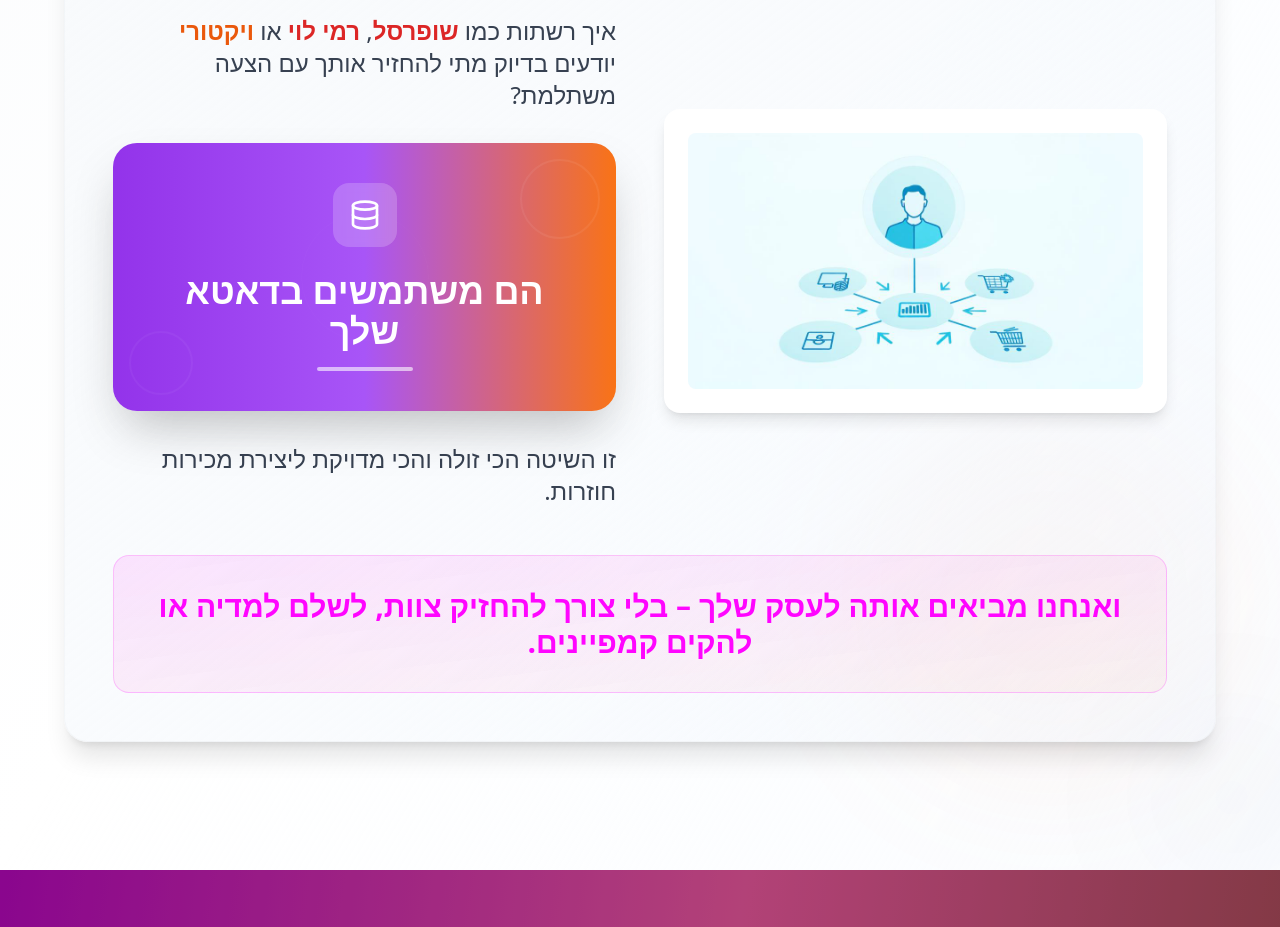
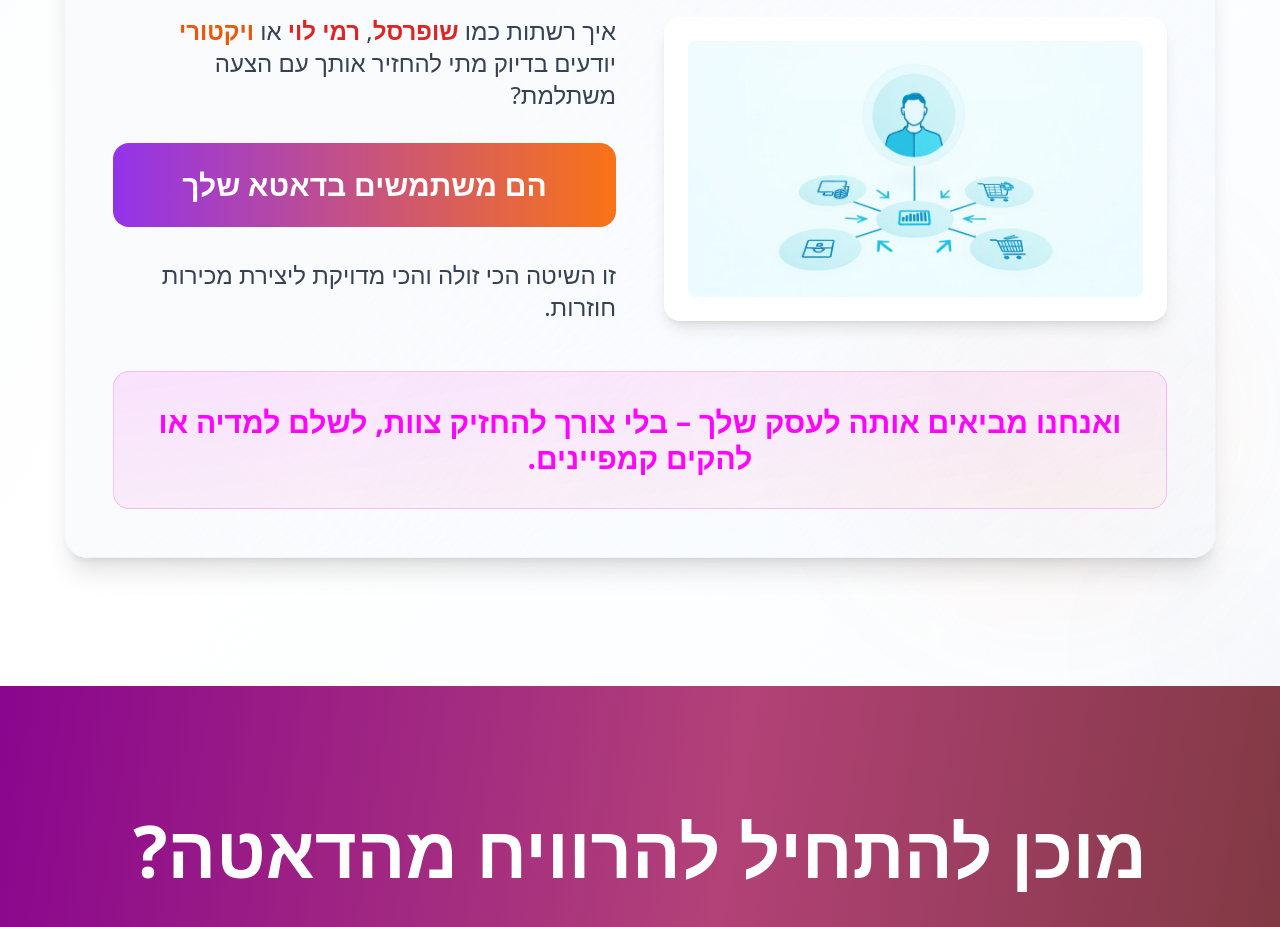
Before and after one commit to rotem-ziv21/data-to-dollars-flow, a React (Vite) app: page / in a window 1280 px wide. Shown: the part 5900-6827 px from the top of the page. Built offline with nearby package versions, Linux system fonts and the light colour scheme.

Commit message:
Refactor and simplify design
Reduce size and redesign the block for a simpler appearance.

```diff
--- a/src/pages/Index.tsx
+++ b/src/pages/Index.tsx
@@ -978,46 +978,13 @@ export default function Index() {
                   </p>
 
                   <motion.div
-                    className="relative bg-gradient-to-r from-purple-600 via-purple-500 to-orange-500 rounded-3xl p-10 text-center shadow-2xl overflow-hidden"
-                    whileHover={{ scale: 1.02, y: -5 }}
+                    className="bg-gradient-to-r from-purple-600 to-orange-500 rounded-2xl px-8 py-6 text-center"
+                    whileHover={{ scale: 1.02 }}
                     transition={{ type: "spring", stiffness: 300 }}
                   >
-                    {/* Decorative elements */}
-                    <div className="absolute top-0 left-0 w-full h-full opacity-20">
-                      <div className="absolute top-4 right-4 w-20 h-20 border-2 border-white/30 rounded-full"></div>
-                      <div className="absolute bottom-4 left-4 w-16 h-16 border-2 border-white/20 rounded-full"></div>
-                      <div className="absolute top-1/2 left-1/2 transform -translate-x-1/2 -translate-y-1/2 w-32 h-32 border border-white/10 rounded-full"></div>
-                    </div>
-
-                    <div className="relative z-10">
-                      <motion.div
-                        initial={{ scale: 0 }}
-                        whileInView={{ scale: 1 }}
-                        transition={{ type: "spring", delay: 0.2 }}
-                        className="w-16 h-16 bg-white/20 backdrop-blur-sm rounded-2xl flex items-center justify-center mx-auto mb-6"
-                      >
-                        <Database className="w-8 h-8 text-white" />
-                      </motion.div>
-
-                      <motion.p
-                        className="text-3xl md:text-4xl font-black text-white mb-4"
-                        initial={{ opacity: 0, y: 20 }}
-                        whileInView={{ opacity: 1, y: 0 }}
-                        transition={{ delay: 0.3 }}
-                      >
-                        הם משתמשים בדאטא שלך
-                      </motion.p>
-
-                      <motion.div
-                        className="w-24 h-1 bg-white/60 mx-auto rounded-full"
-                        initial={{ width: 0 }}
-                        whileInView={{ width: 96 }}
-                        transition={{ duration: 0.8, delay: 0.4 }}
-                      />
-                    </div>
-
-                    {/* Glow effect */}
-                    <div className="absolute inset-0 bg-gradient-to-r from-purple-600/80 to-orange-500/80 rounded-3xl blur-xl -z-10 scale-110"></div>
+                    <p className="text-2xl md:text-3xl font-black text-white">
+                      הם משתמשים בדאטא שלך
+                    </p>
                   </motion.div>
 
                   <p className="text-xl md:text-2xl text-gray-700 leading-relaxed">
```
